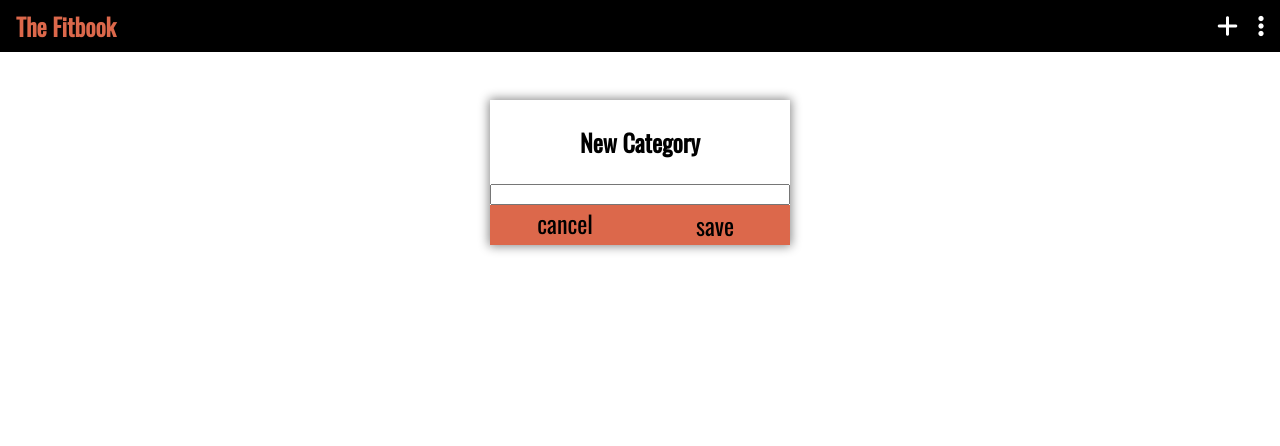
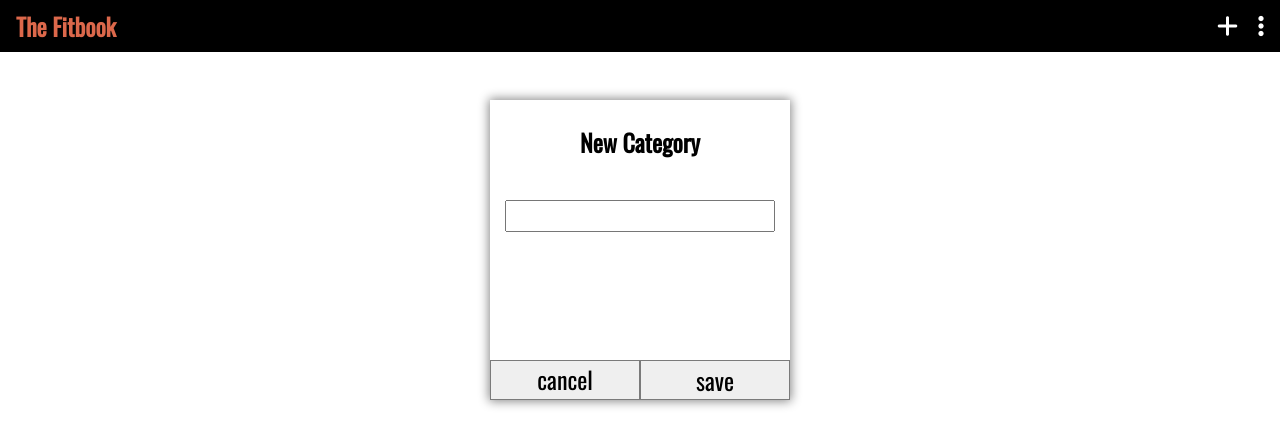
Before and after one commit to GabrielJDavila/fitnessjournal, a React (Vite) app in the folder fitnessjournal/: page /NewCat in a window 1280 px wide. Shown: the top 446 px of the page. Built offline with nearby package versions, Linux system fonts and the light colour scheme.

Commit message:
Update to CSS, Edit Button State on AllCategories.jsx

```diff
--- a/fitnessjournal/index.html
+++ b/fitnessjournal/index.html
@@ -7,7 +7,7 @@
     <link rel="preconnect" href="https://fonts.googleapis.com">
     <link rel="preconnect" href="https://fonts.gstatic.com" crossorigin>
     <link href="https://fonts.googleapis.com/css2?family=Oswald&display=swap" rel="stylesheet">
-    <title>Vite + React</title>
+    <title>Fitness Journal</title>
   </head>
   <body>
     <div id="root"></div>
--- a/fitnessjournal/src/components/Category.jsx
+++ b/fitnessjournal/src/components/Category.jsx
@@ -1,9 +1,25 @@
+import { useState } from "react"
 
 export default function Category(props) {
+
+    const [toggleEdit, setToggleEdit] = useState(false)
+
+    function handleEditToggle() {
+        setToggleEdit(prev => !prev)
+    }
+
+    const ellipsisStyles = {
+        transform: toggleEdit ? "rotate(90deg)" : "rotate(0)"
+    }
+
     return (
         <div className="category-container">
             <p className="category-name">{props.name}</p>
-            <i className="fa-solid fa-ellipsis-vertical category-nav"></i>
+            <i
+                onClick={handleEditToggle}
+                className="fa-solid fa-ellipsis-vertical category-edit"
+                style={ellipsisStyles}
+            ></i>
         </div>
     )
 }
--- a/fitnessjournal/src/index.css
+++ b/fitnessjournal/src/index.css
@@ -9,15 +9,7 @@ body {
   font-family: 'Oswald', sans-serif;
 }
 
-h2 {
-  font-size: 1.5rem;
-}
-
-h3, label {
-  font-size: 1.5rem;
-}
-
-p {
+h2, h3, label, p {
   font-size: 1.5rem;
 }
 
@@ -62,6 +54,7 @@ header {
 
 .user-menu {
   position: absolute;
+  z-index: 2;
   top: 38px;
   right: -15px;
   display: flex;
@@ -184,6 +177,15 @@ header {
   font-size: 1.5rem;
 }
 
+.category-edit {
+  transition: .2s ease-in-out;
+  cursor: pointer;
+}
+
+.category-edit:hover {
+  color: rgb(220, 104, 75);
+}
+
 /* NewEx.jsx styles */
 
 .add-ex-form {
@@ -218,7 +220,9 @@ header {
   flex-direction: column;
   justify-content: center;
   text-align: center;
-  width: 300px;
+  width: 70%;
+  height: 300px;
+  max-width: 300px;
   margin: 0 auto;
   background: white;
   box-shadow: 0 0 10px 1px rgb(131, 131, 131);
@@ -229,31 +233,40 @@ header {
 }
 
 .new-cat {
-
+  height: 2rem;
+  width: 90%;
+  margin: 1rem auto;
 }
 
 .new-cat-btns-container {
   display: flex;
   align-items: center;
   width: 100%;
-  margin: 0 auto;
+  margin: auto auto 0 auto;
   justify-content: center;
 }
 
 .cancel-cat {
-  background: rgb(220, 104, 75);
+  background: #EFEFEF;
+  border: 1px solid rgb(122, 122, 122);
   height: 40px;
   width: 50%;
   margin: 0;
+  cursor: pointer;
+  transition: .2s ease-in-out;
 }
 
 .save-cat {
   font-family: "Oswald", sans-serif;
+  border: 1px solid rgb(122, 122, 122);
   font-size: 1.5rem;
-  border: none;
-  background: white;
   width: 50%;
   height: 40px;
+  cursor: pointer;
+  transition: .2s ease-in-out;
+}
+
+.cancel-cat:hover, .save-cat:hover {
   background: rgb(220, 104, 75);
 }
 
--- a/fitnessjournal/src/pages/AllCategories.jsx
+++ b/fitnessjournal/src/pages/AllCategories.jsx
@@ -1,5 +1,7 @@
 import Category from "../components/Category"
+import { useState } from "react"
 export default function AllCategories() {
+
     return (
         <div className="all-ex-page-container">
             <form className="search-ex-form">
```
